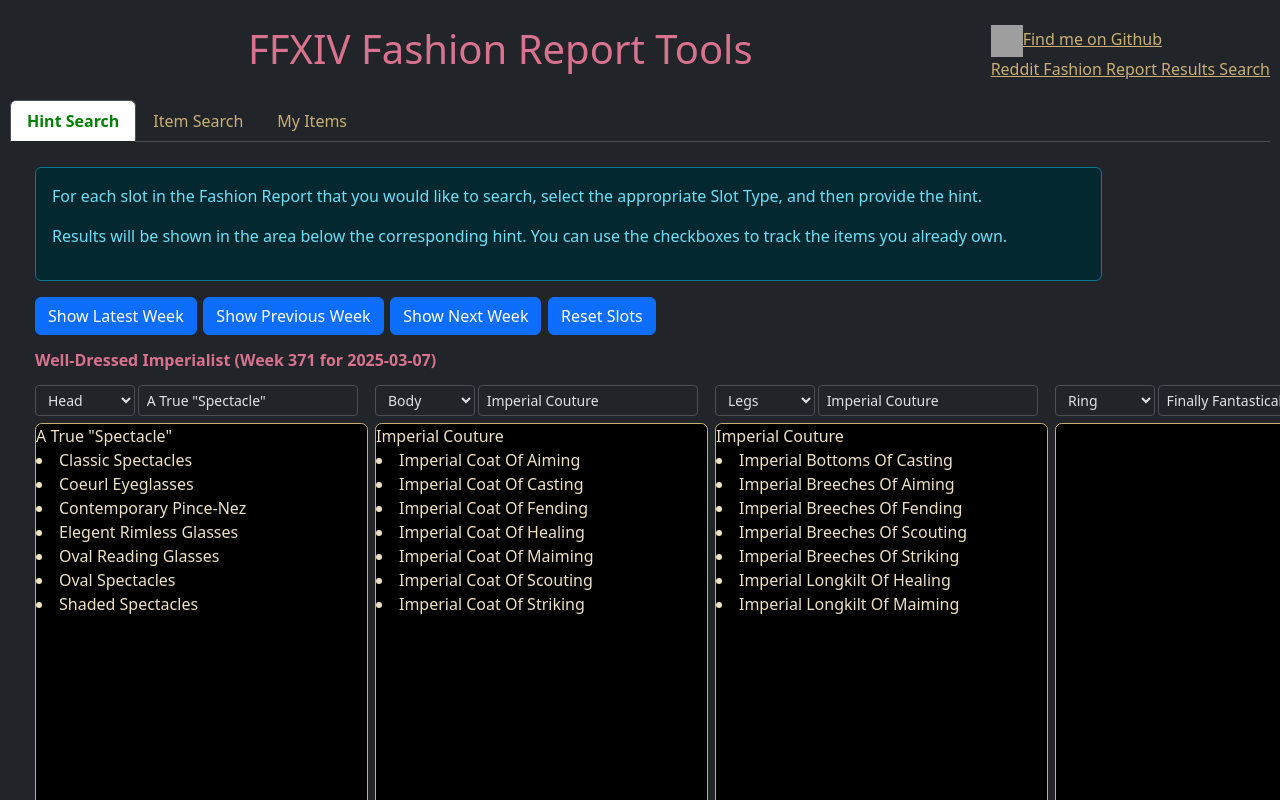
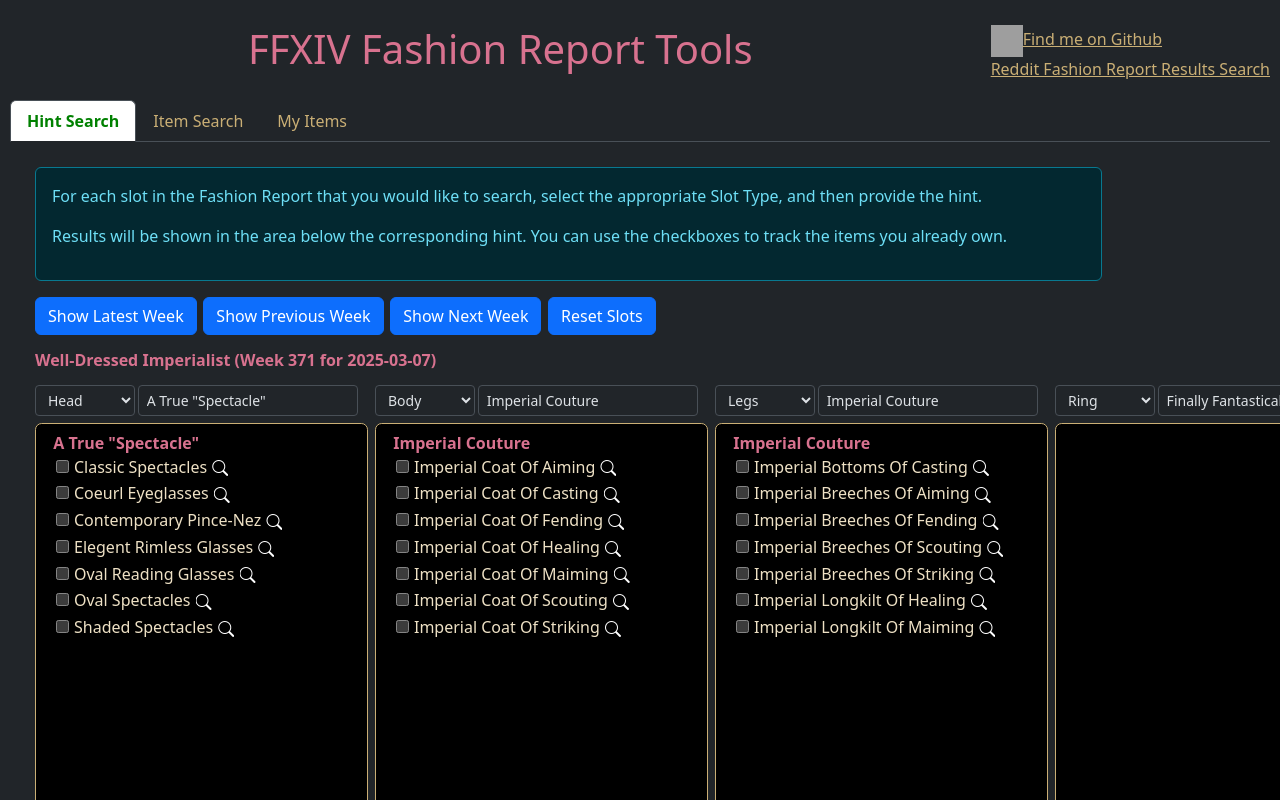
Before and after one commit to KevinAllenWiegand/ffxiv-fashion-report-v2, an Angular app: page / in a window 1280 px wide. Shown: the top 800 px of the page. Built offline with nearby package versions, Linux system fonts and the light colour scheme; grey boxes are pictures that could not be loaded.

Commit message:
Milestone checkin
Add in search results, change some styling, etc.

```diff
--- a/angular.json
+++ b/angular.json
@@ -38,13 +38,13 @@
                             "budgets": [
                                 {
                                     "type": "initial",
-                                    "maximumWarning": "500kB",
-                                    "maximumError": "1MB"
+                                    "maximumWarning": "1MB",
+                                    "maximumError": "2MB"
                                 },
                                 {
                                     "type": "anyComponentStyle",
-                                    "maximumWarning": "2kB",
-                                    "maximumError": "4kB"
+                                    "maximumWarning": "1MB",
+                                    "maximumError": "2MB"
                                 }
                             ],
                             "outputHashing": "none"
--- a/src/app/app.component.css
+++ b/src/app/app.component.css
@@ -20,7 +20,7 @@
     color: #caaf75;
 }
 
-.githubImage {
+.github-image {
     height: 32px;
     width: 32px;
 }
--- a/src/app/app.component.html
+++ b/src/app/app.component.html
@@ -1,6 +1,6 @@
 <div class="main-container">
     <div class="github">
-        <img class="githubImage" src="./Octocat.png" alt="Github" />
+        <img class="github-image" src="./Octocat.png" alt="Github" />
         <a href="https://github.com/KevinAllenWiegand/ffxiv-fashion-report-v2" target="_blank">Find me on Github</a>
         <br />
         <a href="https://www.reddit.com/r/ffxiv/search?q=title%3A%22Fashion%20Report%22%20AND%20title%3A%22For%20Week%20Of%22&restrict_sr=1&t=month&sort=new" target="_blank">Reddit Fashion Report Results Search</a>
--- a/src/app/components/hint-search-panel/hint-search-panel.component.css
+++ b/src/app/components/hint-search-panel/hint-search-panel.component.css
@@ -1,10 +1,10 @@
-.slotType {
+.slot-type {
     display: inline;
     width: 75pt;
     appearance: menulist;
 }
 
-.slotHint {
+.slot-hint {
     display: inline;
     margin-left: 2pt;
     width: 165pt;
@@ -23,6 +23,38 @@
     color: #eee1c5;
     overflow-y: auto;
     margin: 5pt auto;
+    padding: 5pt;
     border-radius: 5pt;
     border: 1px solid #caaf75;
 }
+
+.result-items ul {
+    padding-left: 10pt;
+    list-style-type: none;
+}
+
+.result-slot-title {
+    padding-left: 8pt;
+    font-size: 1em;
+    font-weight: bold;
+    color: #d8728f;
+}
+
+.item-checkbox {
+    margin-right: 5px;
+}
+
+.search-lodestone:link,
+.search-lodestone:hover,
+.search-lodestone:visited,
+.search-lodestone:active {
+    color: #ffffff;
+    cursor: pointer;
+    text-decoration: none;
+    padding: 0;
+    overflow: hidden;
+}
+
+.search-lodestone {
+    padding-left: 5px;
+}
--- a/src/app/components/hint-search-panel/hint-search-panel.component.html
+++ b/src/app/components/hint-search-panel/hint-search-panel.component.html
@@ -1,24 +1,33 @@
 <div class="hint-search-container">
-    <select class="form-control form-control-sm slotType" [(ngModel)]="slotType" (change)="slotTypeChanged()">
+    <select class="form-control form-control-sm slot-type" [(ngModel)]="slotType" (change)="slotTypeChanged()">
         @for (slotType of SlotTypes; track $index) {
             <option value="{{ slotType }}">{{ slotType }}</option>
         }
     </select>
-    <input type="text" class="form-control form-control-sm slotHint" placeholder="Hint" [(ngModel)]="hint" (keyup)="hintChanged()" />
+    <input type="text" class="form-control form-control-sm slot-hint" placeholder="Hint" [(ngModel)]="hint" (keyup)="hintChanged()" />
 
     <div class="results">
         @if (matchedSlots) {
             @for (slot of matchedSlots; track slot) {
                 <div>
+                    <div class="result-slot-title">
                         {{ slot.hint }}
 
                         @if (slotType === 'All') {
                             &nbsp;({{ slot.type }})
                         }
+                    </div>
 
+                    <div class="result-items">
+                        <ul>
                             @for (item of slot.items; track item) {
-                        <li>{{ item.name }}</li>
+                                <li>
+                                    <input type="checkbox" class="item-checkbox">{{ item.name }}
+                                    <a href="{{ getSearchUri(item.name) }}" target='_blank' class='btn btn-link bi bi-search search-lodestone' title='Search in Lodestone'></a>
+                                </li>
                             }
+                        </ul>
+                    </div>
                 </div>
             }
         } @else {
--- a/src/app/components/hint-search-panel/hint-search-panel.component.ts
+++ b/src/app/components/hint-search-panel/hint-search-panel.component.ts
@@ -57,9 +57,16 @@ export class HintSearchPanelComponent {
         this.loadResults();
     }
 
+    private searchTimeoutObject: any;
+
     hintChanged() {
-        // TODO: Put a timer on this so we're not firing like crazy
-        this.loadResults();
+        if (this.searchTimeoutObject) {
+            clearTimeout(this.searchTimeoutObject);
+        }
+
+        this.searchTimeoutObject = setTimeout(() => {
+            this.loadResults();
+        }, 500);
     }
 
     loadResults() {
@@ -78,6 +85,11 @@ export class HintSearchPanelComponent {
         this.matchedSlots = [];
     }
 
+    getSearchUri(name: string) {
+        const searchQuery = encodeURIComponent(name).replace(/[\']/gi, '%27');
+        return 'https://na.finalfantasyxiv.com/lodestone/playguide/db/search/?q=' + searchQuery;
+    }
+
     ngOnDestroy(): void {
         if (this.resetSlotsSubscription) {
             this.resetSlotsSubscription.unsubscribe();
--- a/src/app/components/hint-search/hint-search.component.css
+++ b/src/app/components/hint-search/hint-search.component.css
@@ -1,12 +1,12 @@
-.quickButtons {
+.quick-buttons {
     margin-bottom: 10pt;
 }
 
-.quickButton {
+.quick-button {
     margin-right: 5pt;
 }
 
-.weekTheme {
+.week-theme {
     color: #d8728f;
     font-weight: bold;
     margin-bottom: 10pt;
--- a/src/app/components/hint-search/hint-search.component.html
+++ b/src/app/components/hint-search/hint-search.component.html
@@ -3,14 +3,14 @@
     <p>Results will be shown in the area below the corresponding hint. You can use the checkboxes to track the items you already own.</p>
 </div>
 
-<div class="quickButtons">
-    <input type="button" (click)="showLatestWeek()" class="btn btn-primary quickButton" value="Show Latest Week" />
-    <input type="button" (click)="showPreviousWeek()" class="btn btn-primary quickButton" value="Show Previous Week" />
-    <input type="button" (click)="showNextWeek()" class="btn btn-primary quickButton" value="Show Next Week" />
-    <input type="button" (click)="resetSlots()" class="btn btn-primary quickButton" value="Reset Slots" />
+<div class="quick-buttons">
+    <input type="button" (click)="showLatestWeek()" class="btn btn-primary quick-button" value="Show Latest Week" />
+    <input type="button" (click)="showPreviousWeek()" class="btn btn-primary quick-button" value="Show Previous Week" />
+    <input type="button" (click)="showNextWeek()" class="btn btn-primary quick-button" value="Show Next Week" />
+    <input type="button" (click)="resetSlots()" class="btn btn-primary quick-button" value="Reset Slots" />
 </div>
 
-<div class="weekTheme">
+<div class="week-theme">
     @if (latestReport) {
         {{ latestReport.theme }} (Week {{ latestReport.week }} for {{ latestReport.date }})
     } @else {
```
Also changed, not shown: 2 other files (tests, documents, lock files or other folders). Lines whose indentation alone changed are shown as unchanged.
